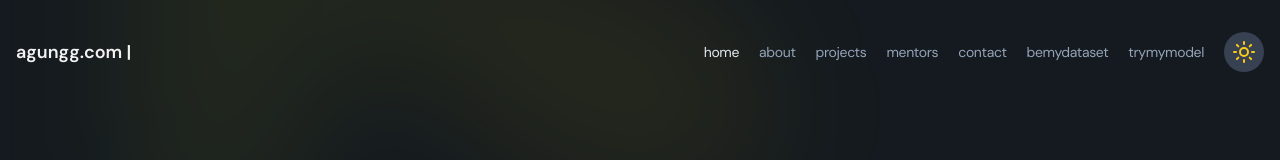
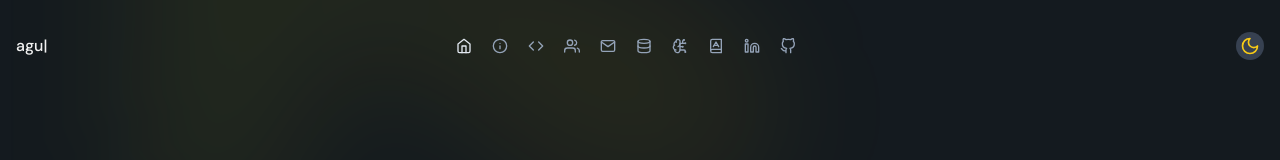
Before and after one commit to AgungHari/personal-site-agung, a Next.js app: page / in a window 1280 px wide. Shown: the top 160 px of the page. Built offline with nearby package versions, Linux system fonts and the light colour scheme.

Commit message:
ver0.8.3

```diff
--- a/package.json
+++ b/package.json
@@ -36,6 +36,7 @@
     "next-pwa": "^5.6.0",
     "react": "18.2.0",
     "react-dom": "18.2.0",
+    "react-feather": "^2.0.10",
     "sharp": "^0.33.2",
     "tailwind-merge": "^2.2.1",
     "tailwindcss-animate": "^1.0.7",
--- a/src/components/Container.tsx
+++ b/src/components/Container.tsx
@@ -7,7 +7,9 @@ import Footer from "@/components/Footer";
 import { useRouter } from "next/router";
 import Preloader from "@/components/Preloader";
 import styles from "@/styles/Container.module.css";
-import { SunIcon, MoonIcon } from "lucide-react"; // Atau gunakan icon library lain
+import { SunIcon, MoonIcon, BrainCircuit, BookA, Linkedin} from "lucide-react";
+import { Home, Info, Users, Mail, Database, Code, GitHub} from "react-feather";
+
 
 type IconProps = {
   ["data-hide"]: boolean;
@@ -38,13 +40,16 @@ const variants = {
 };
 
 const navLinks = [
-  { href: "#home", text: "Home" },
-  { href: "#about", text: "About" },
-  { href: "#projects", text: "Projects" },
-  { href: "#mentors", text: "Mentors" },
-  { href: "#contact", text : "contact"},
-  { href: "#bemydataset", text : "bemydataset"},
-  { href: "#trymymodel", text: "trymymodel"}
+  { href: "#home", text: "Home", icon: <Home className="w-4 h-4" /> },
+  { href: "#about",  text: "About", icon: <Info className="w-4 h-4" /> },
+  { href: "#projects",  text: "Projects", icon: <Code className="w-4 h-4" /> },
+  { href: "#mentors",  text: "Mentors", icon: <Users className="w-4 h-4" /> },
+  { href: "#contact",  text: "Contact", icon: <Mail className="w-4 h-4" /> },
+  { href: "#bemydataset",  text: "Be My Dataset", icon: <Database className="w-4 h-4" /> },
+  { href: "#trymymodel",  text: "Try My Model", icon: <BrainCircuit className="w-4 h-4" /> },
+  { href: "#ytta",  text: "Ilmu Mahal", icon: <BookA className="w-4 h-4" /> },
+  { href: "https://www.linkedin.com/in/i-gusti-ngurah-agung-hari-vijaya-kusuma", text : "Visit My LinkedIn", icon : <Linkedin className="w-4 h-4"/>},
+  { href: "https://github.com/AgungHari", text : "Visit My Github", icon : <GitHub className="w-4 h-4"/>},
 ];
 
 function TypingEffect({ isDarkMode }: { isDarkMode: boolean }) {
@@ -65,17 +70,17 @@ function TypingEffect({ isDarkMode }: { isDarkMode: boolean }) {
   }, [isDarkMode]);
 
   useEffect(() => {
-    const textArray = ["AgungHar!  " , "agungg.com  " , "github.com/AgungHari  ", "HariVijaya  ", "B300 M-IoT. ", "p info loker!  "];
+    const textArray = ["AgungHar!  " , "agungg.com  " , "github.com/AgungHari  ", "HariVijaya  ", "B300 M-IoT. ", "where ARe You now?  "];
     const typingTimer = setTimeout(() => {
       const fullText = textArray[loopNum % textArray.length] ?? ""; // Jika undefined, gunakan string kosong
       if (!isDeleting) {
         setCurrentText(fullText.substring(0, index + 1));
         setIndex(index + 1);
-        setTypingSpeed(150); // typing speed
+        setTypingSpeed(110); // typing speed
       } else {
         setCurrentText(fullText.substring(0, index - 1));
         setIndex(index - 1);
-        setTypingSpeed(100); // deleting speed
+        setTypingSpeed(90); // deleting speed
       }
 
       if (!isDeleting && currentText === fullText) {
@@ -94,7 +99,7 @@ function TypingEffect({ isDarkMode }: { isDarkMode: boolean }) {
 
   return (
     <motion.div
-      className="text-lg font-semibold typing-effect"
+      className="text-base font-medium typing-effect"
       initial={{ opacity: 0, scale: 0.8 }}
       animate={{ opacity: 1, scale: 1 }}
     >
@@ -114,26 +119,39 @@ function handleClick(e: React.MouseEvent<HTMLAnchorElement, MouseEvent>) {
   }
 }
 
-function NavItem(props: NavProps) {
+function NavItem(props: NavProps & { icon: JSX.Element; isMobile?: boolean }) {
   return (
     <motion.li
-      className={props.className}
+      className={`${props.className} ${props.isMobile ? "flex items-center space-x-4" : "relative group"}`}
       variants={variants}
       custom={props.i}
-      initial="hidden"
-      animate="visible"
-      exit="hidden"
+      initial="visible"
+      whileHover={{
+        y: 5, // Bergerak ke atas sejauh 10px
+      }}
+      transition={{
+        type: "spring", // Transisi spring untuk kesan elastis
+        stiffness: 300,
+        damping: 15,
+      }}
     >
       <a
         href={props.href}
         onClick={handleClick}
-        className={cn(props.i === 0 && "nav-active", "nav-link")}
+        className={`nav-link flex ${props.isMobile ? "items-center" : "justify-center"}`}
       >
-        {props.text}
+        {props.icon}
+        {props.isMobile && <span className="text-base font-medium ml-2">{props.text}</span>}
       </a>
+      {!props.isMobile && (
+        <span className="absolute bottom-full left-1/2 mb-2 -translate-x-1/2 hidden w-max rounded bg-gray-800 px-2 py-1 text-xs text-yellow-300 opacity-0 group-hover:block group-hover:opacity-90">
+          {props.text}
+        </span>
+      )}
     </motion.li>
   );
 }
+
 
 export default function Container(props: ContainerProps) {
   const [isOpen, setIsOpen] = useState<boolean>(false);
@@ -241,12 +259,12 @@ export default function Container(props: ContainerProps) {
         </div>
         <Link href="/">
           <motion.div
-            className="text-lg font-semibold hover-effect"
+            className="text-lg font-semibold hover-effect w-[0px] whitespace-nowrap"
             initial={{ opacity: 0, scale: 0.8 }}
             animate={{ opacity: 1, scale: 1 }}
             whileHover={{
               scale: 1.2,
-              rotate: 15,
+              rotate: 0,
               // Hanya efek transformasi tanpa menyentuh warna
             }}
             transition={{
@@ -266,24 +284,26 @@ export default function Container(props: ContainerProps) {
               key={link.href}
               href={link.href}
               text={link.text}
+              icon={link.icon}
               i={i}
               className="text-base"
+              isMobile={false} // Desktop menu
             />
           ))}
-                  {/* Tombol toggle dark mode */}
-          <button
+        </ul>
+        {/* Tombol toggle dark mode */}
+        <button
             onClick={toggleTheme}
-            className="p-2 bg-gray-200 rounded-full dark:bg-gray-700 transition-colors"
+            className="hidden p-1 bg-gray-200 rounded-full dark:bg-gray-700 transition-colors sm:flex"
           >
-            {isDarkMode ? <SunIcon className="h-6 w-6 text-yellow-400" /> : <MoonIcon className="h-6 w-6 text-gray-800" />}
-          </button>
-        </ul>
+            {isDarkMode ? <MoonIcon className="h-5 w-5 text-yellow-400 " /> : <SunIcon className="h-5 w-5 text-gray-800 " /> }
+        </button>
 
         {/* Mobile menu */}
         <AnimatePresence key="menu">
           {isOpen && (
             <motion.div
-              className="fixed right-0 top-0 z-40 flex h-screen w-full flex-col justify-start overflow-y-hidden bg-background"
+              className="fixed right-0 top-0 z-40 flex h-screen w-full flex-col justify-start overflow-y-hidden bg-background/95"
               initial={{ x: "100%" }}
               animate={{ x: 0 }}
               exit={{ x: "100%" }}
@@ -291,7 +311,15 @@ export default function Container(props: ContainerProps) {
             >
               {/* Expandable menu */}
               <div className="flex h-20 max-h-20 min-h-[60px] w-full items-center justify-between border-b pl-[22px] pr-1">
-                <span className="text-base font-medium lowercase">Menu</span>
+                <span className="text-base font-medium w-[0px]">Menu</span>
+                <div className="flex pr-[30px]">
+                  <button
+                    onClick={toggleTheme}
+                    className="p-1 bg-gray-200 rounded-full dark:bg-gray-700 transition-colors"
+                  >
+                    {isDarkMode ? <MoonIcon className="h-4 w-4 text-yellow-400" /> : <SunIcon className="h-4 w-4 text-gray-800" />}
+                  </button>
+                  </div>
                 <button
                   onClick={() => setIsOpen(!isOpen)}
                   className={styles.burger}
@@ -310,18 +338,14 @@ export default function Container(props: ContainerProps) {
                       <NavItem
                         href={link.href}
                         text={link.text}
+                        icon={link.icon}
                         i={i}
                         className="text-xl"
+                        isMobile={true} // Mobile menu
                       />
                     </button>
                   ))}
                 </ul>
-                <button
-                  onClick={toggleTheme}
-                  className="p-2 bg-gray-200 rounded-full dark:bg-gray-700 transition-colors"
-                >
-                  {isDarkMode ? <SunIcon className="h-6 w-6 text-yellow-400" /> : <MoonIcon className="h-6 w-6 text-gray-800" />}
-                </button>
                 {/* Footer */}
                 <div className="flex min-h-fit w-full flex-col space-y-8 px-[22px] py-10">
                   <span className="text-sm text-muted-foreground">
@@ -359,7 +383,7 @@ function MenuIcon(props: IconProps) {
   return (
     <svg
       xmlns="http://www.w3.org/2000/svg"
-      className="absolute h-5 w-5 text-blue-300"
+      className="absolute h-5 w-5 text-neutral-200"
       width="20"
       height="20"
       viewBox="0 0 20 20"
--- a/src/components/Footer.tsx
+++ b/src/components/Footer.tsx
@@ -28,7 +28,7 @@ export default function Footer() {
       <div className="container mx-auto flex flex-row items-center justify-between py-6">
         <span className="flex flex-row items-center space-x-4">
           <p className="text-xs text-muted-foreground">
-            Ver 0.7.8 by{" "}
+            Ver 0.8.3 by{" "}
             <Link
               href="https://github.com/AgungHari"
               target="_blank"
```
Also changed, not shown: 1 other file (tests, documents, lock files or other folders).
